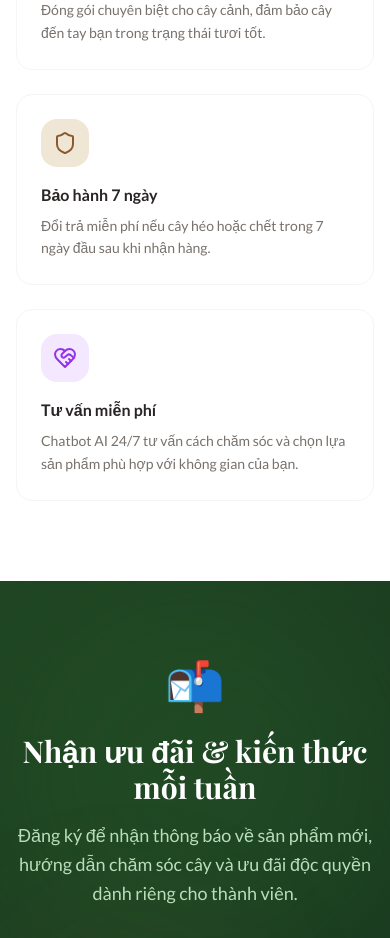
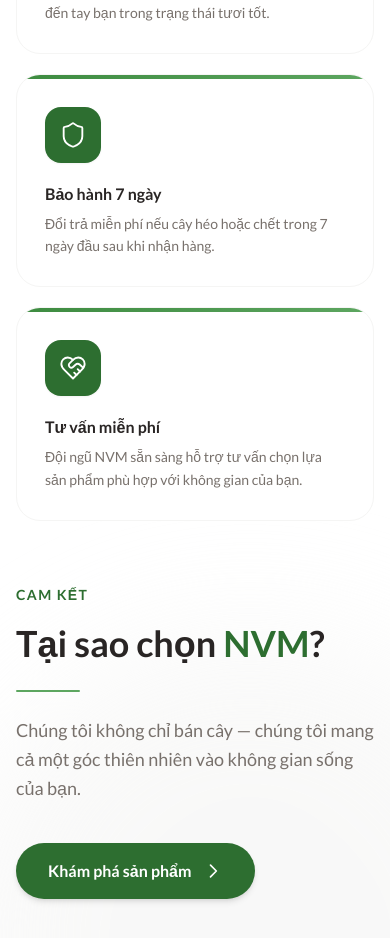
Before and after one commit to TienHoang26/tieu-canh, a Next.js app: page / in a window 390 px wide. Shown: the part 5698-6636 px from the top of the page. Built offline with nearby package versions, Linux system fonts and the light colour scheme; no server answers; the database is empty; a web font is replaced by a local one.

Commit message:
Update: Lý do nên chọn NVM

```diff
--- a/components/layout/WhyUs.tsx
+++ b/components/layout/WhyUs.tsx
@@ -1,3 +1,7 @@
+'use client'
+
+import Link from 'next/link'
+import { motion } from 'framer-motion'
 import { Truck, Shield, Leaf, HeartHandshake } from 'lucide-react'
 
 const features = [
@@ -5,48 +9,116 @@
     icon: Leaf,
     title: 'Nguyên liệu tự nhiên 100%',
     desc: 'Tất cả nguyên liệu được lựa chọn kỹ lưỡng từ thiên nhiên, không hóa chất độc hại.',
-    color: 'bg-moss-100 text-moss-600',
   },
   {
     icon: Truck,
     title: 'Giao hàng toàn quốc',
     desc: 'Đóng gói chuyên biệt cho cây cảnh, đảm bảo cây đến tay bạn trong trạng thái tươi tốt.',
-    color: 'bg-blue-100 text-blue-600',
   },
   {
     icon: Shield,
     title: 'Bảo hành 7 ngày',
     desc: 'Đổi trả miễn phí nếu cây héo hoặc chết trong 7 ngày đầu sau khi nhận hàng.',
-    color: 'bg-earth-100 text-earth-600',
   },
   {
     icon: HeartHandshake,
     title: 'Tư vấn miễn phí',
-    desc: 'Chatbot AI 24/7 tư vấn cách chăm sóc và chọn lựa sản phẩm phù hợp với không gian của bạn.',
-    color: 'bg-purple-100 text-purple-600',
+    desc: 'Đội ngũ NVM sẵn sàng hỗ trợ tư vấn chọn lựa sản phẩm phù hợp với không gian của bạn.',
   },
 ]
 
+const leftVariants = {
+  hidden: { opacity: 0, x: -40 },
+  visible: { opacity: 1, x: 0, transition: { type: 'spring' as const, stiffness: 200, damping: 24 } },
+}
+
+const containerVariants = {
+  hidden: { opacity: 0 },
+  visible: {
+    opacity: 1,
+    transition: { staggerChildren: 0.13, delayChildren: 0.2 },
+  },
+}
+
+const itemVariants = {
+  hidden: { opacity: 0, x: 40 },
+  visible: { opacity: 1, x: 0, transition: { type: 'spring' as const, stiffness: 200, damping: 24 } },
+}
+
 export default function WhyUs() {
   return (
-    <section className="py-20 bg-white">
-      <div className="max-w-7xl mx-auto px-4 sm:px-6 lg:px-8">
-        <div className="text-center mb-12">
-          <p className="text-moss-600 font-semibold text-sm uppercase tracking-widest mb-3">Cam kết</p>
-          <h2 className="section-title">Tại sao chọn Tiểu Cảnh Việt?</h2>
+    <section className="py-44 bg-white relative overflow-hidden">
+      <div className="absolute inset-0 pointer-events-none select-none">
+        <div className="absolute -top-40 -left-40 w-[600px] h-[600px] rounded-full bg-moss-50 opacity-50 blur-3xl" />
+        <div className="absolute -bottom-40 -right-40 w-[600px] h-[600px] rounded-full bg-stone-100 opacity-60 blur-3xl" />
+      </div>
+
+      <div className="relative max-w-7xl mx-auto px-4 sm:px-6 lg:px-8">
+        <div className="flex flex-col lg:flex-row gap-16 lg:gap-24 items-center">
+
+  {/* LEFT — cards so le */}
+  <motion.div
+    variants={containerVariants}
+    initial="hidden"
+    whileInView="visible"
+    viewport={{ once: true, margin: '-80px' }}
+    className="lg:w-3/5 grid grid-cols-1 sm:grid-cols-2 gap-5"
+  >
+    {features.map(({ icon: Icon, title, desc }, i) => (
+      <motion.div
+        key={title}
+        variants={itemVariants}
+        className={`group relative flex flex-col bg-white rounded-3xl border-[1.5px] border-stone-100 overflow-hidden transition-all duration-300 hover:-translate-y-2 hover:border-moss-300 hover:shadow-[0_16px_48px_rgba(59,109,17,0.15)] ${
+          i % 2 === 1 ? 'sm:mt-8' : ''
+        }`}
+      >
+        <div className="h-1 w-full bg-gradient-to-r from-moss-500 to-moss-400 group-hover:h-1.5 transition-all duration-300" />
+        <div className="flex flex-col p-7 flex-1">
+          <div className="w-14 h-14 bg-moss-600 rounded-2xl flex items-center justify-center mb-5 shadow-sm transition-all duration-300 group-hover:scale-110 group-hover:rotate-3 group-hover:bg-moss-700">
+            <Icon className="w-7 h-7 text-white" strokeWidth={1.6} />
+          </div>
+          <h3 className="font-bold text-stone-800 text-base leading-snug mb-2">
+            {title}
+          </h3>
+          <p className="text-sm text-stone-500 leading-relaxed flex-1">
+            {desc}
+          </p>
         </div>
+      </motion.div>
+    ))}
+  </motion.div>
 
-        <div className="grid sm:grid-cols-2 lg:grid-cols-4 gap-6">
-          {features.map(({ icon: Icon, title, desc, color }) => (
-            <div key={title} className="group p-6 rounded-2xl border border-stone-100 hover:border-moss-200 hover:shadow-lg transition-all duration-300 hover:-translate-y-1 bg-white">
-              <div className={`w-12 h-12 rounded-2xl ${color} flex items-center justify-center mb-4 group-hover:scale-110 transition-transform`}>
-                <Icon className="w-6 h-6" />
-              </div>
-              <h3 className="font-bold text-stone-800 mb-2">{title}</h3>
-              <p className="text-sm text-stone-500 leading-relaxed">{desc}</p>
-            </div>
-          ))}
-        </div>
+  {/* RIGHT — chữ */}
+  <motion.div
+    variants={leftVariants}
+    initial="hidden"
+    whileInView="visible"
+    viewport={{ once: true, margin: '-50px' }}
+    className="lg:w-2/5 flex-shrink-0"
+  >
+    <p className="text-moss-600 font-semibold text-sm uppercase tracking-widest mb-4">
+      Cam kết
+    </p>
+    <h2 className="text-4xl md:text-5xl font-bold text-stone-800 leading-tight mb-6">
+      Tại sao chọn{' '}
+      <span className="text-moss-600">NVM</span>?
+    </h2>
+    <div className="w-16 h-0.5 bg-moss-400 rounded-full mb-6" />
+    <p className="text-stone-500 text-lg leading-relaxed mb-10">
+      Chúng tôi không chỉ bán cây — chúng tôi mang cả một góc thiên nhiên vào không gian sống của bạn.
+    </p>
+    <Link
+      href="/products"
+      className="inline-flex items-center gap-3 px-8 py-4 rounded-full bg-moss-600 text-white font-semibold text-base shadow-md hover:bg-moss-700 hover:shadow-xl transition-all duration-300 hover:scale-105 active:scale-95"
+    >
+      <span>Khám phá sản phẩm</span>
+      <svg className="w-5 h-5" fill="none" stroke="currentColor" viewBox="0 0 24 24">
+        <path strokeLinecap="round" strokeLinejoin="round" strokeWidth={2} d="M9 5l7 7-7 7" />
+      </svg>
+    </Link>
+  </motion.div>
+
+</div>
       </div>
     </section>
   )
```
